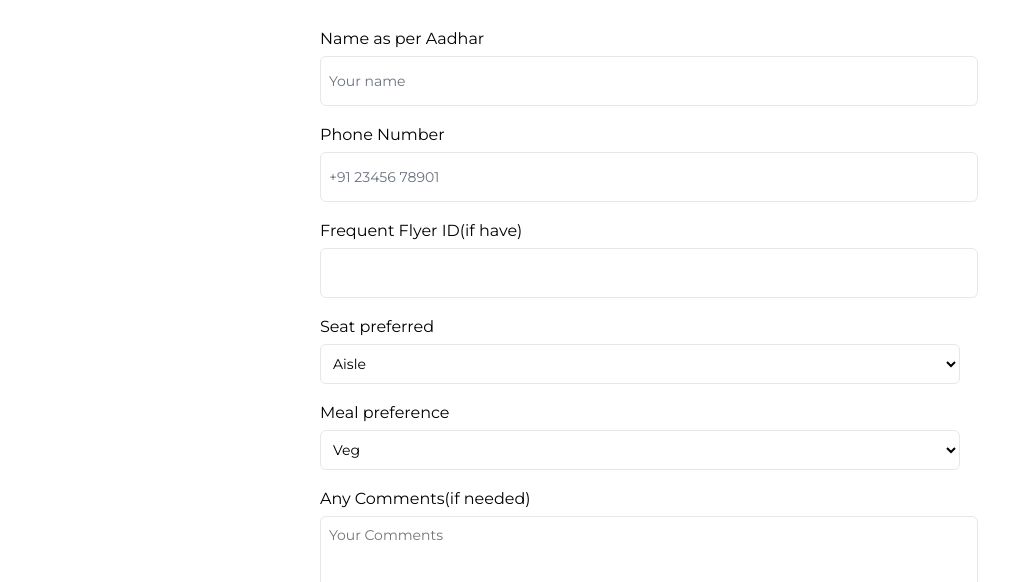
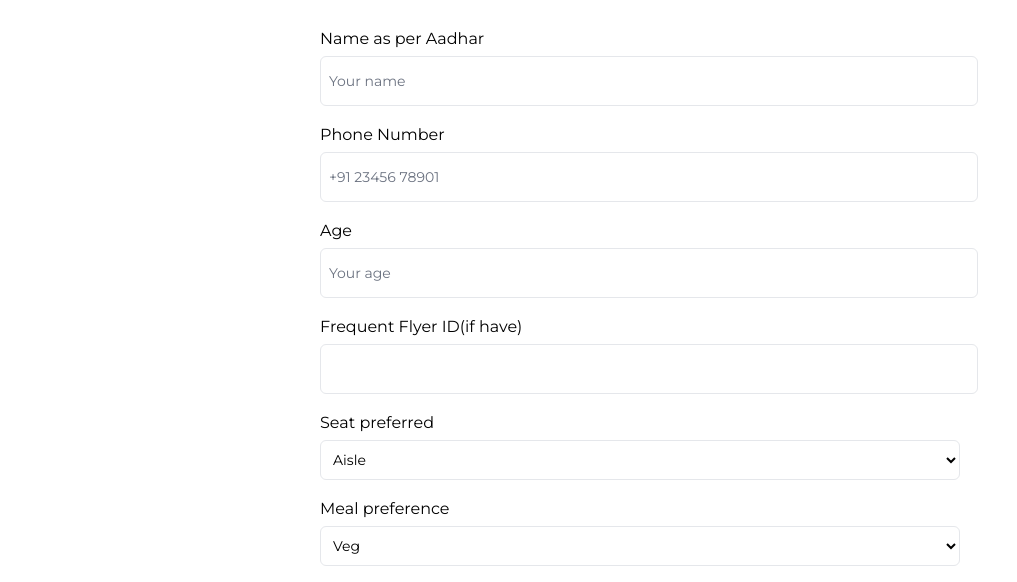
Before and after one commit to GPS-Renewables/Flight-Booking, a plain HTML site: page index.html in a window 1280 px wide. Shown: the part 200-782 px from the top of the page, without its empty margins (0-1017 px from the left). Drawn offline with Linux system fonts and the light colour scheme.

Commit message:
Update index.html

```diff
--- a/index.html
+++ b/index.html
@@ -3,7 +3,7 @@
 <head>
     <meta charset="UTF-8">
     <meta name="viewport" content="width=device-width, initial-scale=1.0">
-    <title>Flight booking details form</title>
+    <title>Travel booking details form</title>
     <link rel="stylesheet" href="./style.css">
 </head>
 <body>
@@ -42,6 +42,11 @@
           <input id="phone" name="phone" class="form-input" placeholder="+91 23456 78901" type="text" />
         </div>
       <br>
+        <div class="form-group">
+        <label for="age" class="form-label">Age</label>
+        <input id="age" name="age" class="form-input" placeholder="Your age" type="number" min="0" />
+      </div>
+      <br>
       <div class="form-group">
           <label for="flyerID" class="form-label">Frequent Flyer ID(if have)</label>
           <input id="flyerID" name="flyerID" class="form-input" placeholder="" type="text" />
```
